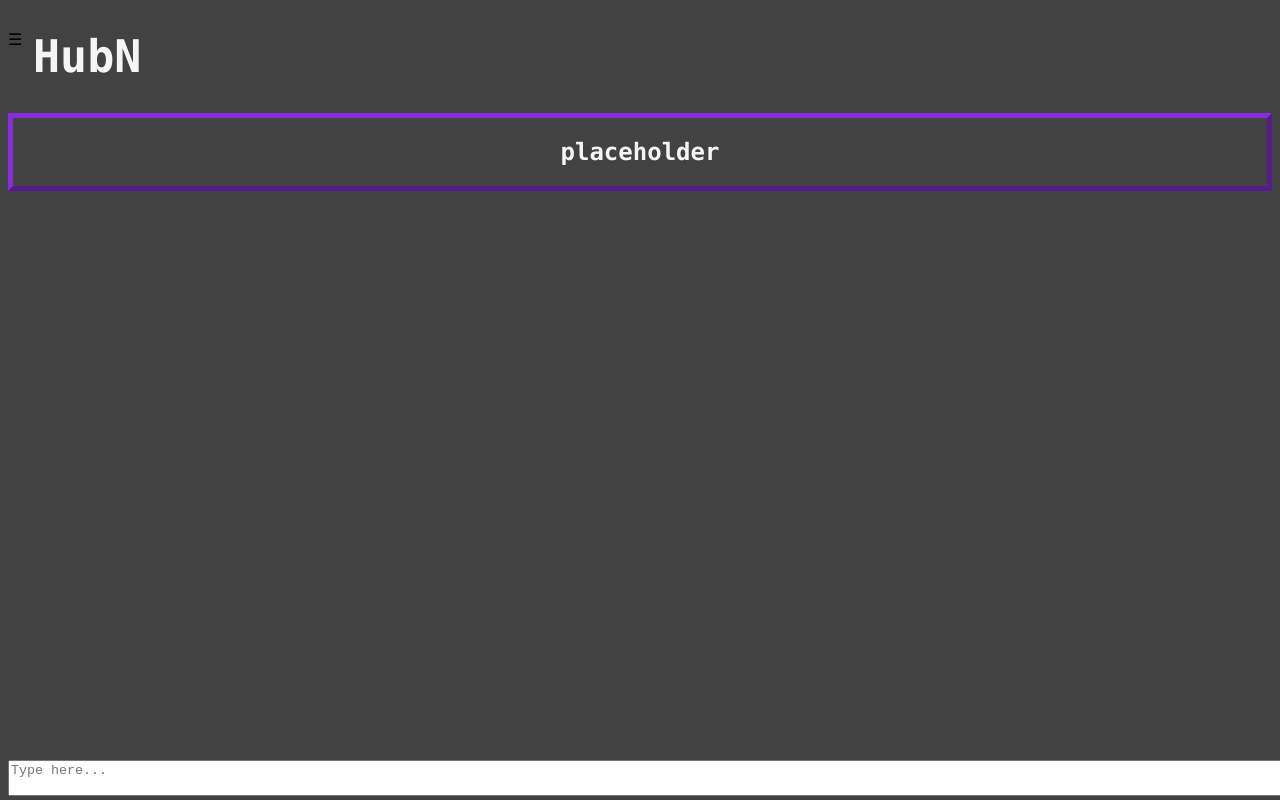
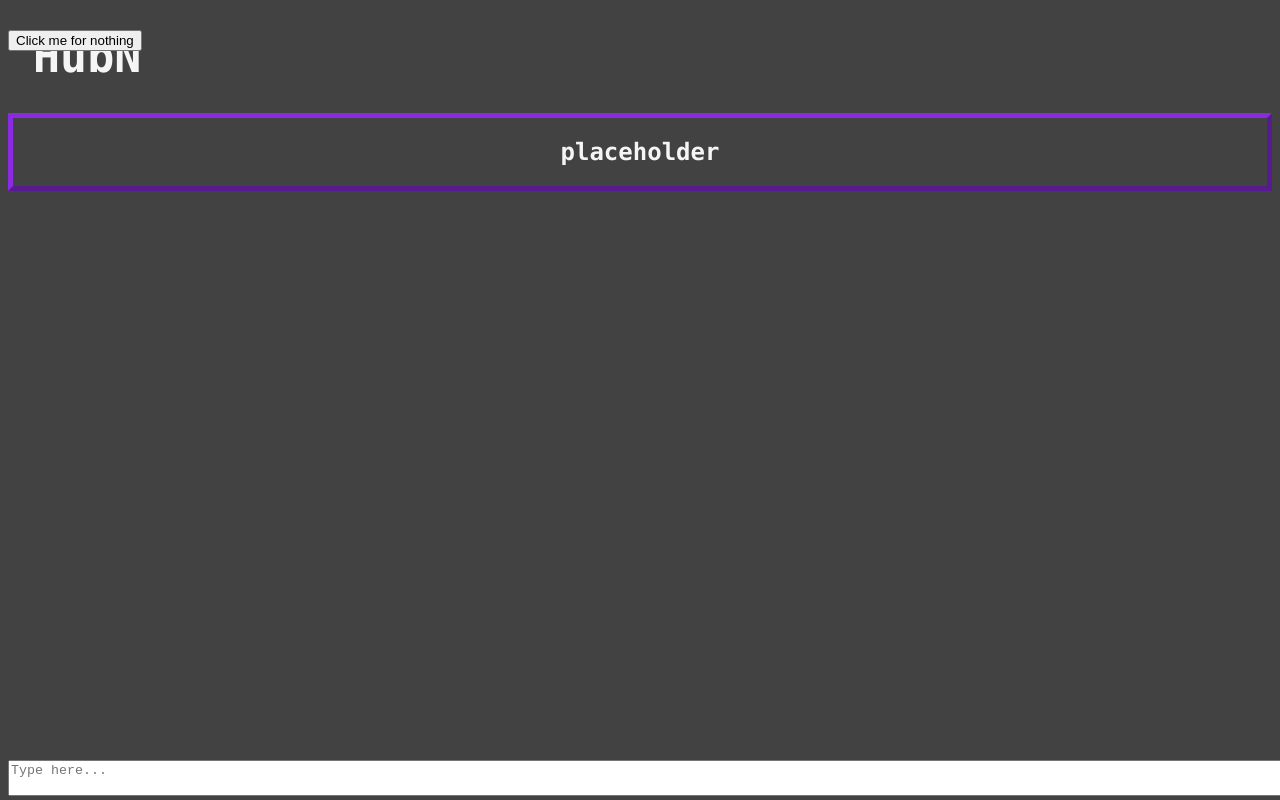
Before and after one commit to sT31N-glitch/HubN, a website: page home.html in a window 1280 px wide. Shown: the top 800 px of the page. Drawn offline with Linux system fonts and the light colour scheme; no server answers.

Commit message:
Update home.html

```diff
--- a/home.html
+++ b/home.html
@@ -1,5 +1,5 @@
 <!DOCTYPE html>
-<div id=A onclick=slide()>☰</div>
+<div id=A onclick=slide()><button>Click me for nothing</button></div>
 
 <html lang="en">
 <head>
```
